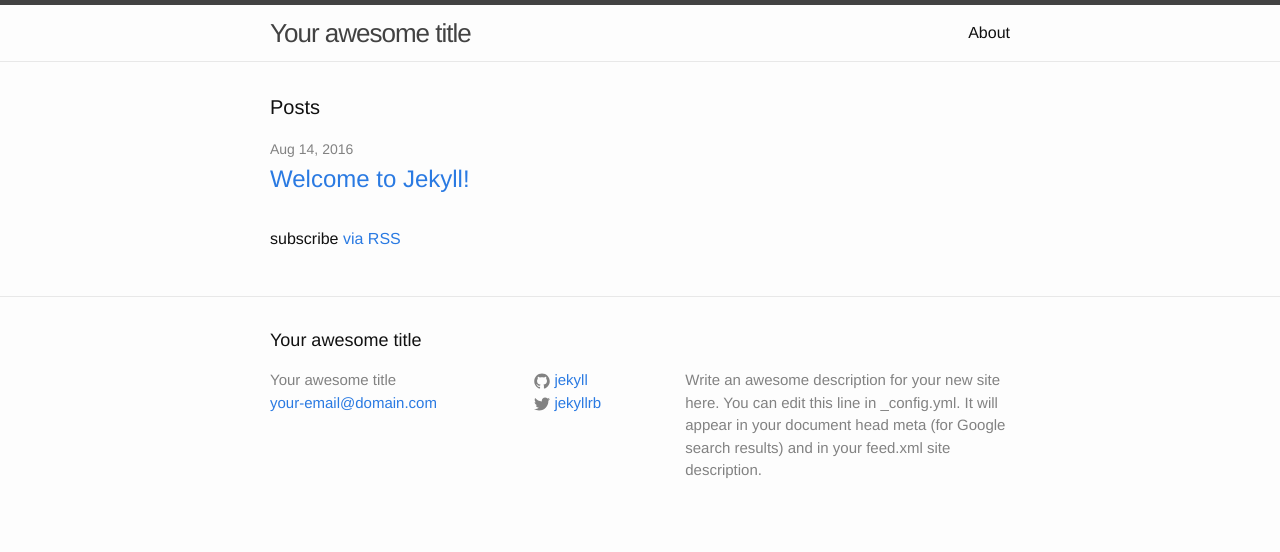
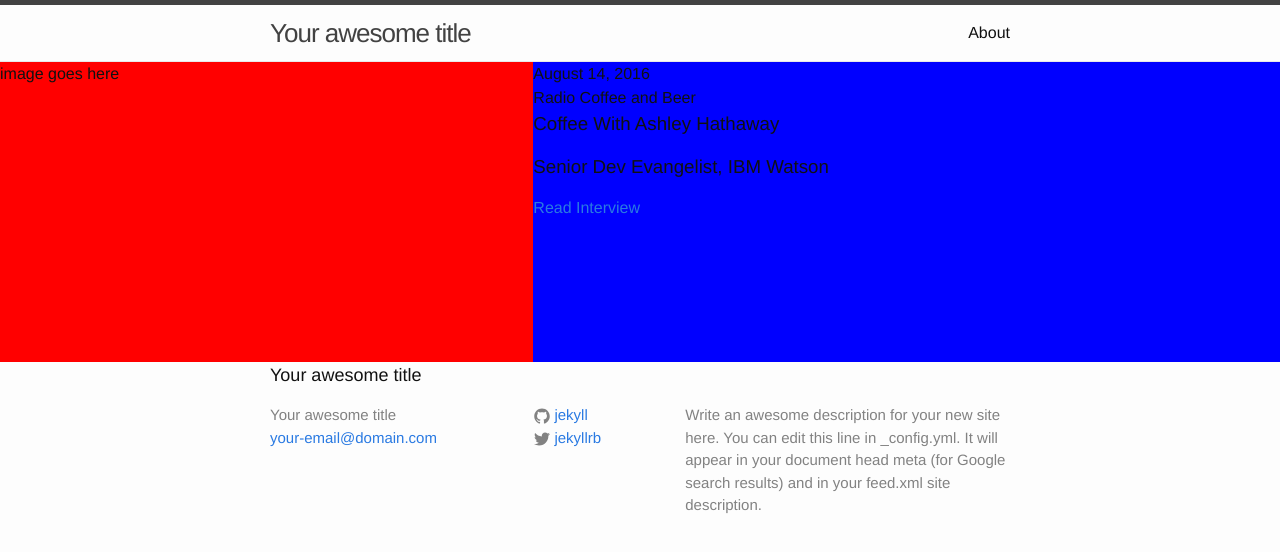
Before and after one commit to davidpowellme/coffee-with, a Jekyll site: the page built from index.html, in a window 1280 px wide. Shown: the top 552 px of the page. Built offline with Jekyll 4.4.1, drawn with Linux system fonts in a browser that asks for light colours.

Commit message:
started to move forward

```diff
--- a/_layouts/default.html
+++ b/_layouts/default.html
@@ -7,11 +7,7 @@
 
     {% include header.html %}
 
-    <div class="page-content">
-      <div class="wrapper">
-        {{ content }}
-      </div>
-    </div>
+    {{ content }}
 
     {% include footer.html %}
 
--- a/_posts/2016-08-14-welcome-to-jekyll.markdown
+++ b/_posts/2016-08-14-welcome-to-jekyll.markdown
@@ -1,7 +1,7 @@
 ---
 layout: post
 title:  "Welcome to Jekyll!"
-date:   2016-08-14 16:18:49 -0500
+date:   2016-08-14 16:41:29 -0500
 categories: jekyll update
 ---
 You’ll find this post in your `_posts` directory. Go ahead and edit it and re-build the site to see your changes. You can rebuild the site in many different ways, but the most common way is to run `jekyll serve`, which launches a web server and auto-regenerates your site when a file is updated.
--- a/css/main.scss
+++ b/css/main.scss
@@ -2,6 +2,14 @@
 # Only the main Sass file needs front matter (the dashes are enough)
 ---
 @charset "utf-8";
+
+.red {background-color:red;}
+.blue {background-color:blue;}
+
+.red,
+.blue {
+	height: 300px;
+}
 
 
 
@@ -49,5 +57,7 @@ $on-laptop:        800px;
 @import
         "base",
         "layout",
-        "syntax-highlighting"
+        "syntax-highlighting",
+        "grid",
+        "features"
 ;
--- a/index.html
+++ b/index.html
@@ -1,23 +1,21 @@
 ---
 layout: default
 ---
-
-<div class="home">
-
-  <h1 class="page-heading">Posts</h1>
-
-  <ul class="post-list">
-    {% for post in site.posts %}
-      <li>
-        <span class="post-meta">{{ post.date | date: "%b %-d, %Y" }}</span>
-
-        <h2>
-          <a class="post-link" href="{{ post.url | prepend: site.baseurl }}">{{ post.title }}</a>
-        </h2>
-      </li>
-    {% endfor %}
-  </ul>
-
-  <p class="rss-subscribe">subscribe <a href="{{ "/feed.xml" | prepend: site.baseurl }}">via RSS</a></p>
-
-</div>
+<section class="row">
+  <article class="col-sm-12 col-md-5">
+    <div class="red">
+      image goes here
+    </div>
+  </article>
+  <article class="col-sm-12 col-md-7 blue">
+    <div class="blue">
+      <div>August 14, 2016</div>
+      <div>Radio Coffee and Beer</div>
+      <h1>Coffee With Ashley Hathaway</h1>
+      <h3>Senior Dev Evangelist, IBM Watson</h3>
+      <div>
+        <a href="#">Read Interview</a>
+      </div>
+    </div>
+  </article>
+</section>
```
Also changed, not shown: _sass/_features.scss (added), readme.md (deleted).
